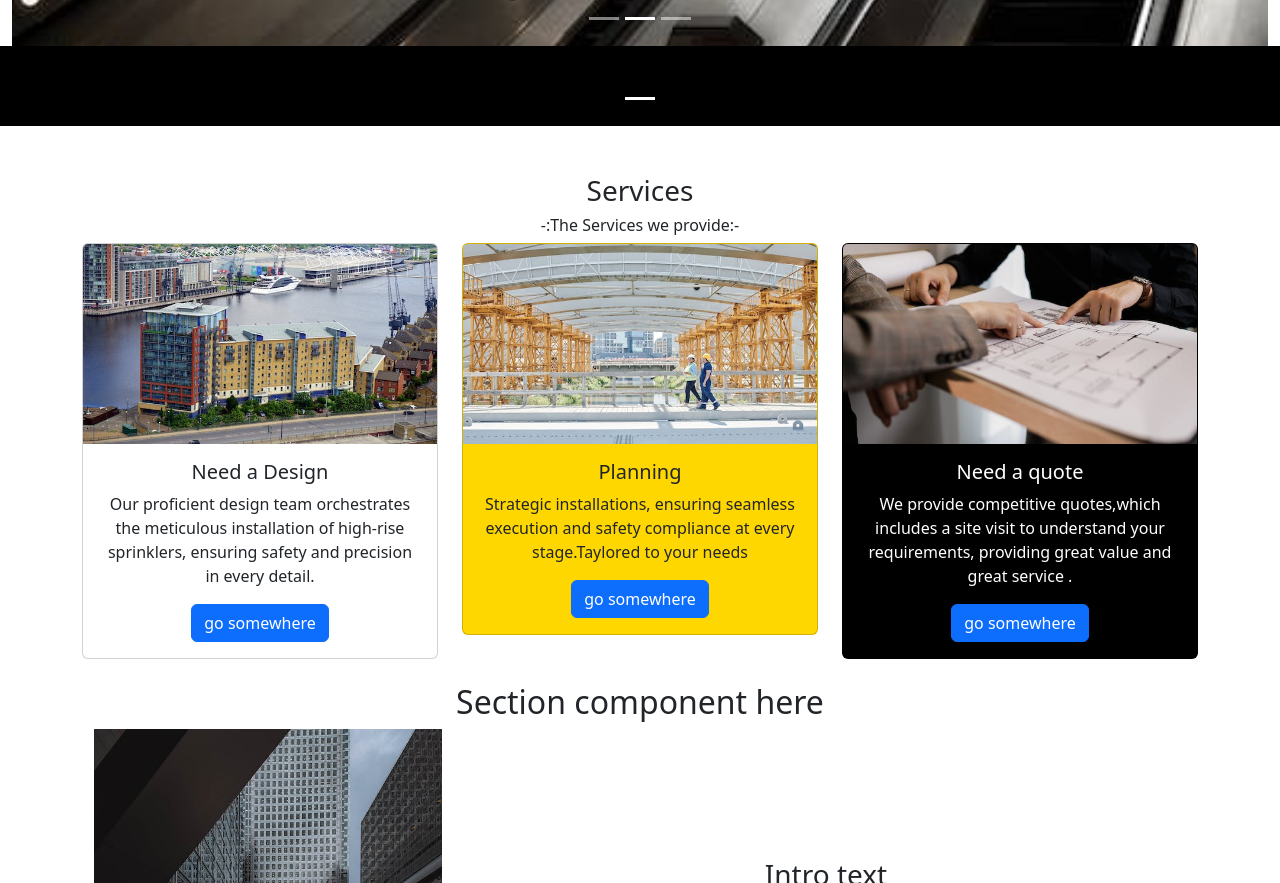
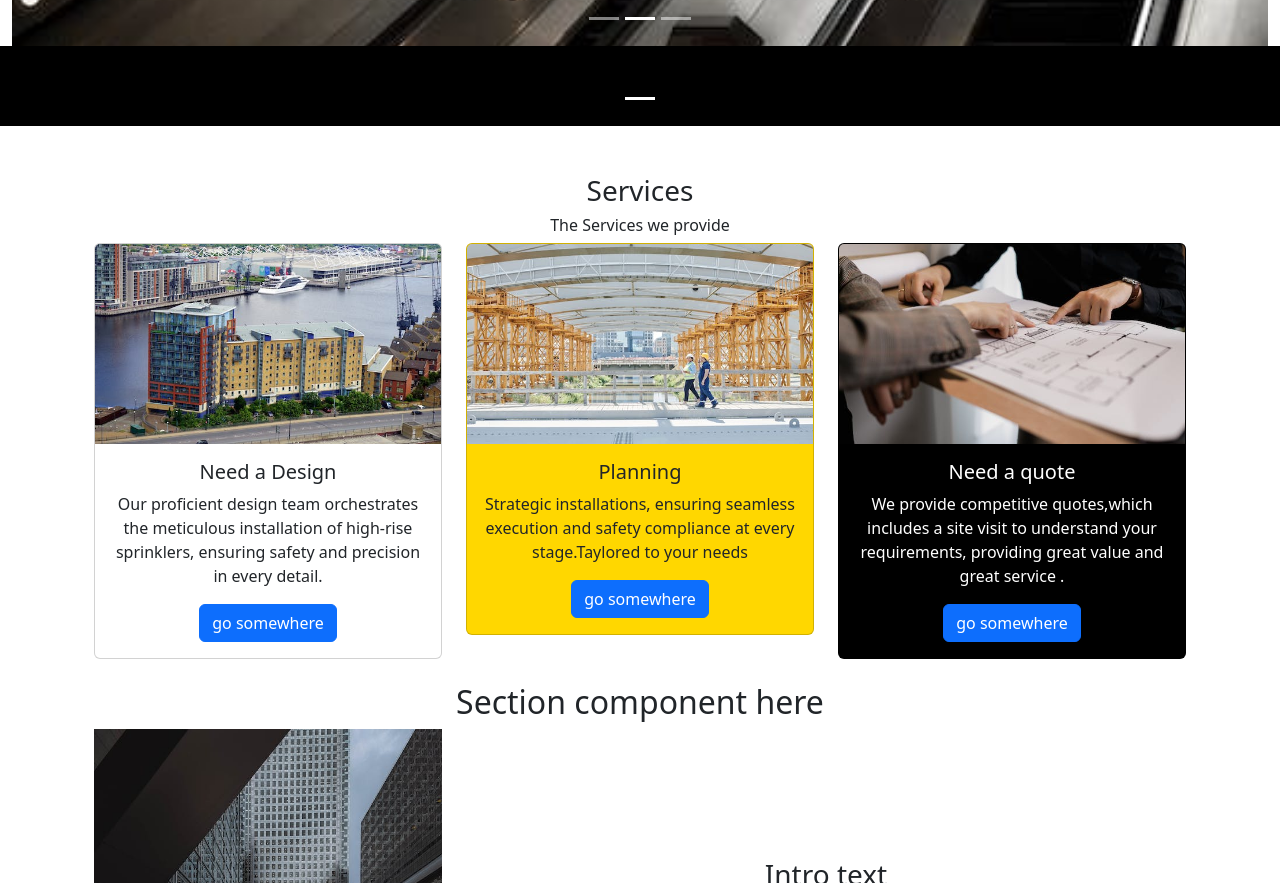
Before and after one commit to dkzanz1/The-Aldgate-Project, a React (Create React App) app: page / in a window 1280 px wide. Shown: the part 720-1603 px from the top of the page. Built offline with nearby package versions, Linux system fonts and the light colour scheme.

Commit message:
centered title heading

```diff
--- a/src/App.js
+++ b/src/App.js
@@ -16,15 +16,16 @@ function App() {
       <header >
       <NavBar />
       <HeroSection />
-    <div style={{ display:'flex' }} className="text-center">
-
-      <CreateCard />
-    </div>
       </header>
       <main className="page-main">
-        <Container>
+
+      <Container>
+        <div style={{ display:'flex' }} className="text-center">
+          <CreateCard />
+        </div>
+
+
           <Section/>
-
             <Row >
               <Col>
                 <h2 className="text-center">Main Photo</h2>
--- a/src/components/card.jsx
+++ b/src/components/card.jsx
@@ -9,11 +9,12 @@ import  cards from './cardData';
 const CreateCard = () => {
 
     return(
-        <Container>
-            <Row className ="justify-content-end mt-5">
-                <Col xs={12} md={12} >
+        <Container fluid>
+
+            <Row className="justify-content-center mt-5"> {/* Change justify-content-end to justify-content-center */}
+                <Col xs={12} md={12} lg={12} className="text-center"> {/* Add text-center class */}
                     <h3>Services</h3>
-                    <h6>-:The Services  we provide:-</h6>
+                    <h6>The Services we provide</h6>
                 </Col>
             </Row>
 
```
